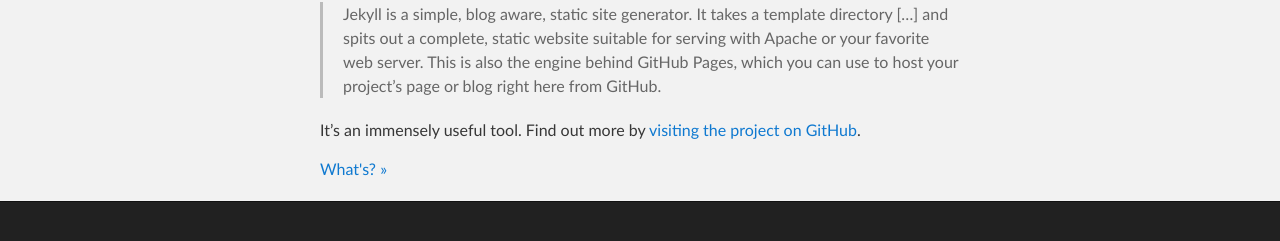
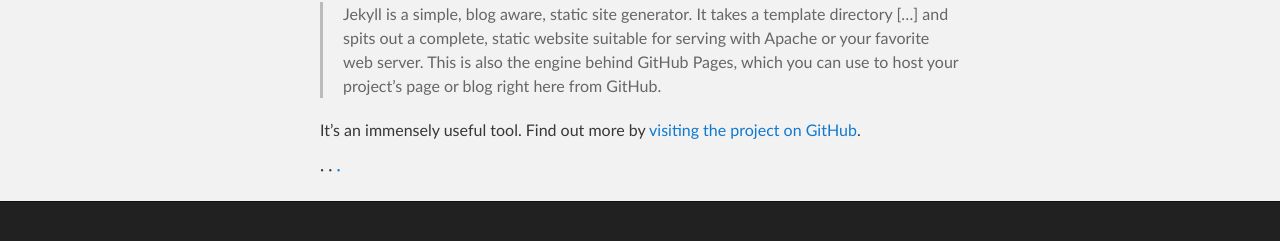
Before and after one commit to hellotarkim/hellotarkim.github.io, a Jekyll site: the page built from _posts/2016-01-01-whats-jekyll.md, in a window 1280 px wide. Shown: the part 256-497 px from the top of the page. Built offline with Jekyll 4.4.1, drawn with Linux system fonts in a browser that asks for light colours.

Commit message:
Update post.html

```diff
--- a/_layouts/post.html
+++ b/_layouts/post.html
@@ -8,14 +8,17 @@
 
 <div class="pagination">
   {% if page.previous.url %}
-      <a class="prev" href="{{ page.previous.url | prepend: site.baseurl }}">
-        <span>&laquo;&nbsp;{{ page.previous.title }}</span>
-      </a>
+    <a class="pagination-item newer" href="{{ page.previous.url | prepend: site.baseurl }}">&middot</a>
+  {% else %}
+    <span class="pagination-item newer">&middot</span>
   {% endif %}
+
+  <span class="pagination-item">&middot</span>
+
   {% if page.next.url %}
-      <a class="next" href="{{ page.next.url | prepend: site.baseurl }}">
-        <span>{{ page.next.title }}&nbsp;&raquo;</span>
-      </a>
+    <a class="pagination-item older" href="{{ page.next.url | prepend: site.baseurl }}">&middot</a>
+  {% else %}
+    <span class="pagination-item older">&middot</span>
   {% endif %}
 </div>
 
```
Lines whose indentation alone changed are shown as unchanged.
